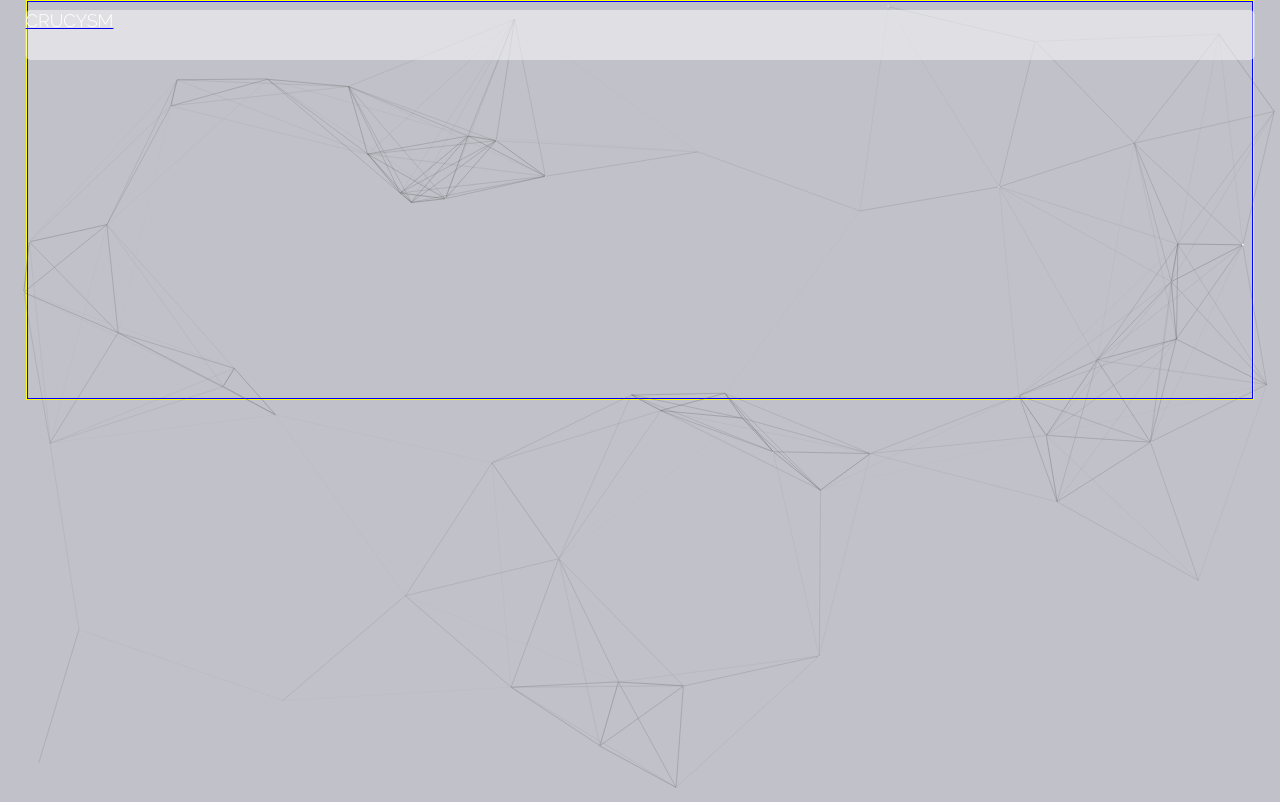
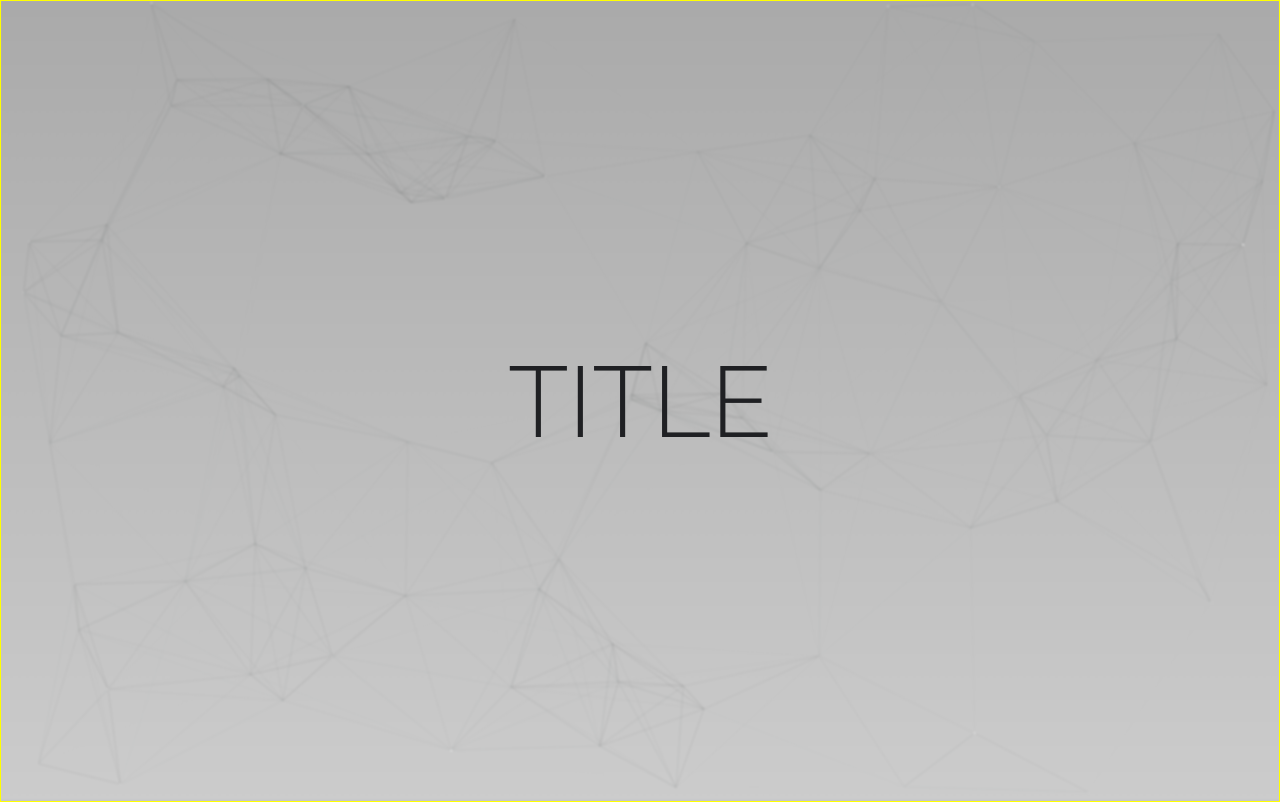
Before and after one commit to crucysm/crucysm, a plain HTML site: page index.html in a window 1280 px wide. Drawn offline with Linux system fonts and the light colour scheme; animation ran at ten frames a second.

Commit message:
update css

```diff
--- a/css/index.css
+++ b/css/index.css
@@ -13,6 +13,11 @@
 @font-face {
   font-family: "light";
   src: url("../font/Raleway-Light.woff");
+}
+
+@font-face {
+  font-family: "regular";
+  src: url("../font/Raleway-Regular.woff");
 }
 
 @font-face {
@@ -77,7 +82,6 @@ html {
 		}
 
 body{
-  width: 96vw;
   overflow-x: hidden;
   overflow-y: auto;
   display: flex;
@@ -85,7 +89,7 @@ body{
   justify-content: center;
   border: 1px solid yellow;
   margin: 0 auto;
-  height: 400px;
+  font-family: 'regular', sans-serif;
 }
 
 /* PARTICLE BACKGROUND */
@@ -96,9 +100,12 @@ body{
   position: absolute;
   bottom: 0;
   left: 0;
+  background: linear-gradient(#aaa, #ccc);
+  filter: blur(1px);
+  z-index: -1;
 }
 
-.wrapper{
+/* .wrapper{
   pointer-events: none;
   border: solid 1px blue;
   width: 100%;
@@ -142,4 +149,29 @@ h3{
   font-family: "light";
   font-size: 1.8rem;
   color: white;
+} */
+
+section{
+  width: 100%;
+  height: 100vh;
+  display: flex;
+  align-items: center;
+  justify-content: center;
 }
+
+.herocontent p{
+  font-family: 'light', sans-serif;
+  font-size: 10rem;
+  letter-spacing: 0px;
+}
+
+.herocontent p:hover{
+  letter-spacing: 80px;
+  /* transition: cubic-bezier(0.76, 0, 0.24, 1) 5s; */
+  transition: cubic-bezier(0.38, -0.35, 0.32, 1.05) .65s;
+}
+
+.herocontent p:not(:hover){
+  letter-spacing: 0px;
+  transition: cubic-bezier(0.38, -0.35, 0.32, 1.05) .65s;
+}
--- a/index.html
+++ b/index.html
@@ -16,12 +16,15 @@
 <!-- <body id="particles-js"> -->
 <body>
 <!-- WRAPPER -->
-  <div class="wrapper">
+  <!-- <div class="wrapper">
       <div class="nav">
         <a href="#" class="logo"></a>
       </div>
-  </div>
+  </div> -->
 
+  <section class="herocontent">
+    <p>TITLE</p>
+  </section>
 
 
 
--- a/js/particles-config.js
+++ b/js/particles-config.js
@@ -2,7 +2,7 @@ particlesJS("particles-js", /*dán nội tập tin JSON đã tải về ở trê
         {
   "particles": {
     "number": {
-      "value": 28,
+      "value": 44,
       "density": {
         "enable": true,
         "value_area": 500
@@ -18,7 +18,7 @@ particlesJS("particles-js", /*dán nội tập tin JSON đã tải về ở trê
         "color": "#52f1ff"
       },
       "polygon": {
-        "nb_sides": 3
+        "nb_sides": 6
       },
       "image": {
         "src": "img/github.svg",
@@ -50,7 +50,7 @@ particlesJS("particles-js", /*dán nội tập tin JSON đã tải về ở trê
       "enable": true,
       "distance": 240,
       "color": "#555857",
-      "opacity": 0.42,
+      "opacity": 0.18,
       "width": 1
     },
     "move": {
@@ -85,7 +85,7 @@ particlesJS("particles-js", /*dán nội tập tin JSON đã tải về ở trê
       "grab": {
         "distance": 280,
         "line_linked": {
-          "opacity": 0.8
+          "opacity": 0.18
         }
       },
       "bubble": {
```
